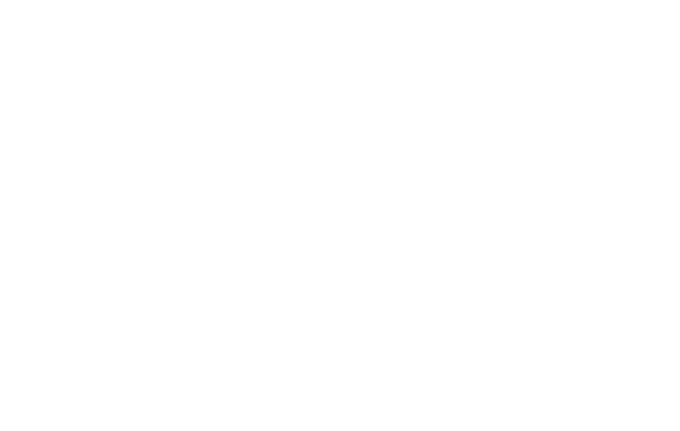
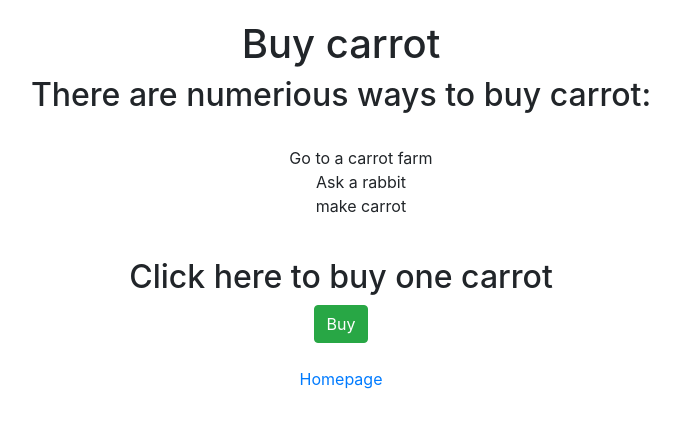
Before and after one commit to jakobreuter/project0, a plain HTML site: page buy.html in a window 1280 px wide. Shown: the whole page, without its empty margins (299-979 px from the left). Drawn offline with nearby package versions, Linux system fonts and the light colour scheme.

Commit message:
Added stylesheet and buy page. This is the final adjustment

```diff
--- a/buy.html
+++ b/buy.html
@@ -0,0 +1,26 @@
+<!DOCTYPE html>
+<html>
+    <head>
+        <title>buycarrot</title>
+        <meta name="viewport" content="width=device-width, initial-scale=1.0">
+        <link rel="stylesheet" href="https://maxcdn.bootstrapcdn.com/bootstrap/4.0.0/css/bootstrap.min.css" integrity="sha384-Gn5384xqQ1aoWXA+058RXPxPg6fy4IWvTNh0E263XmFcJlSAwiGgFAW/dAiS6JXm" crossorigin="anonymous">
+        <link rel="stylesheet" href="styles.css">
+    </head>
+    <body>
+      <h1>Buy carrot</h1>
+      <h2>There are numerious ways to buy carrot:</h2>
+      <br>
+      <ul>
+          <li>Go to a carrot farm</li>
+          <li>Ask a rabbit</li>
+          <li>make carrot</li>
+      </ul>
+      <br>
+      <h2>Click here to buy one carrot</h2>
+      <div class="container">
+      <button type="button" class="btn btn-success">Buy</button>
+      </div>
+      <br>
+      <p><a href="index.html">Homepage</a></p>
+    </body>
+</html>
--- /dev/null
+++ b/styles.css
@@ -0,0 +1,28 @@
+body{
+    padding: 20px;
+  }
+
+ul{
+  list-style:none;
+  text-align:center;
+}
+
+h1{
+  text-align:center;
+}
+h2{
+  text-align:center;
+}
+button.center{
+  margin-left:auto;
+  margin-right:aut
+}
+.container{
+  display: flex;
+  flex-direction: row;
+  justify-content: center;
+  align-items: center;
+}
+p{
+  text-align: center;
+}
```
Also changed, not shown: index.html (+3 -0 lines).
